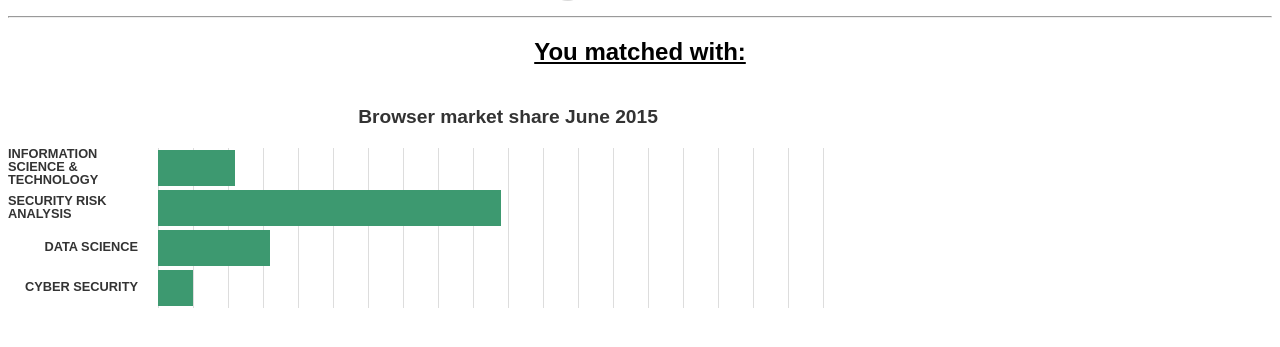
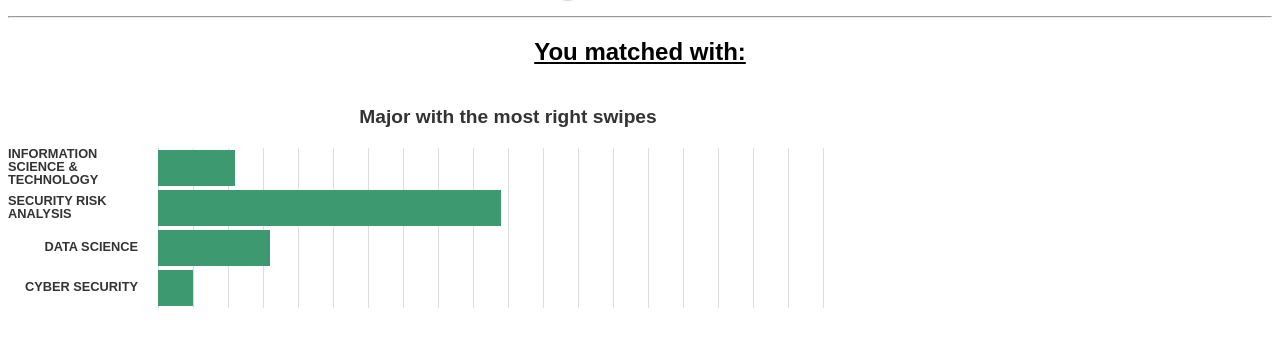
Before and after one commit to rzc5368/TinderRecruiting2018, a plain HTML site: page ScorePage.html in a window 1280 px wide. Shown: the part 65-412 px from the top of the page. Drawn offline with Linux system fonts and the light colour scheme.

Commit message:
corrections

```diff
--- a/ScorePage.html
+++ b/ScorePage.html
@@ -30,7 +30,7 @@
 
 <dl>
     <dt>
-        Browser market share June 2015
+        Major with the most right swipes
     </dt>
     <dd class="percentage percentage-11"><span class="text">Information Science & Technology </span></dd>
     <dd class="percentage percentage-49"><span class="text">Security Risk Analysis</span></dd>
```
